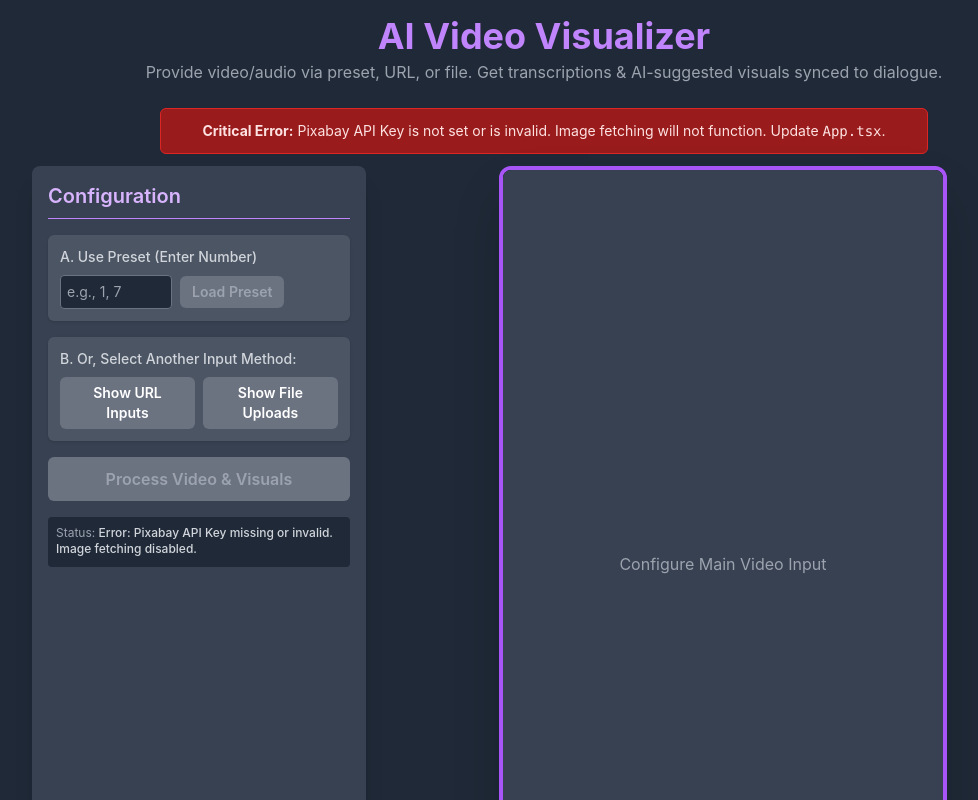
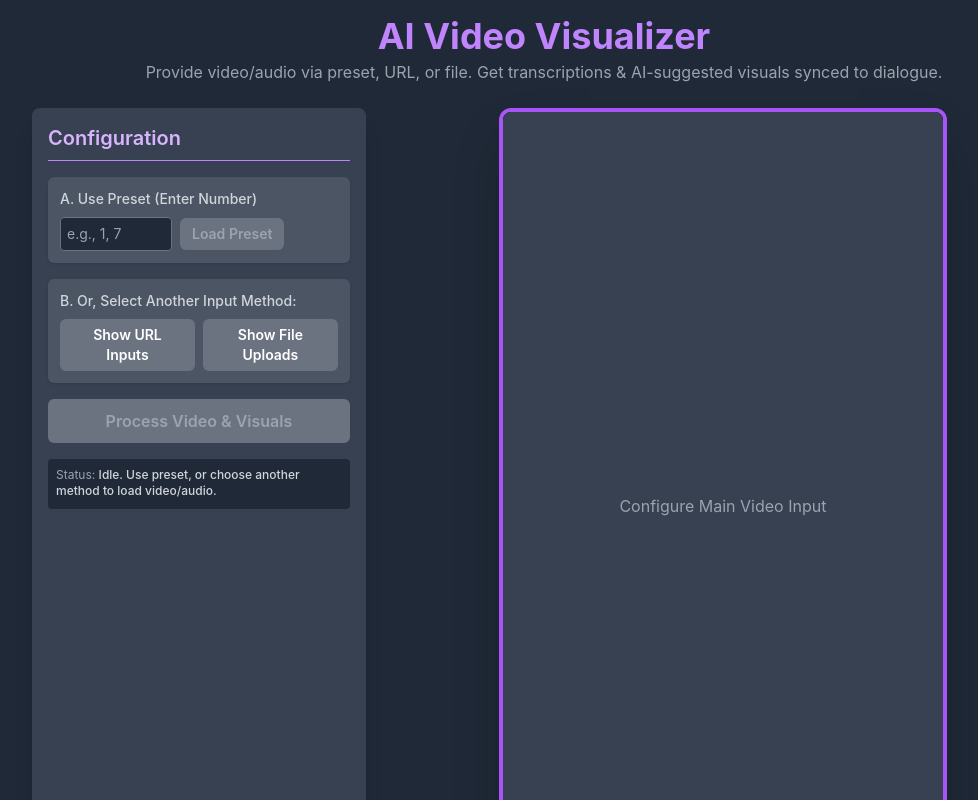
Before and after one commit to abhishek25dh/ai_video_simulator, a React (Vite) app: page / in a window 1280 px wide. Shown: the top 800 px of the page, without its empty margins (96-1074 px from the left). Built offline with nearby package versions, Linux system fonts and the light colour scheme.

Commit message:
Update App.tsx
pixabay api key

```diff
--- a/App.tsx
+++ b/App.tsx
@@ -28,7 +28,7 @@ const ASSEMBLYAI_API_KEY = "98dd4c7e12d745bc97722b54671ebeff";
 const ASSEMBLYAI_UPLOAD_URL = "https://api.assemblyai.com/v2/upload";
 const ASSEMBLYAI_TRANSCRIPT_URL = "https://api.assemblyai.com/v2/transcript";
 
-const PIXABAY_API_KEY = "YOUR_PIXABAY_API_KEY"; // <<< IMPORTANT: Replace with your actual Pixabay API Key
+const PIXABAY_API_KEY = "50577453-acd15cf6b8242af889a9c7b1d"; // <<< IMPORTANT: Replace with your actual Pixabay API Key
 const PIXABAY_URL = `https://pixabay.com/api/?key=${PIXABAY_API_KEY}&image_type=photo&orientation=horizontal&safesearch=true&per_page=3`;
 
 const App: React.FC = () => {
```
